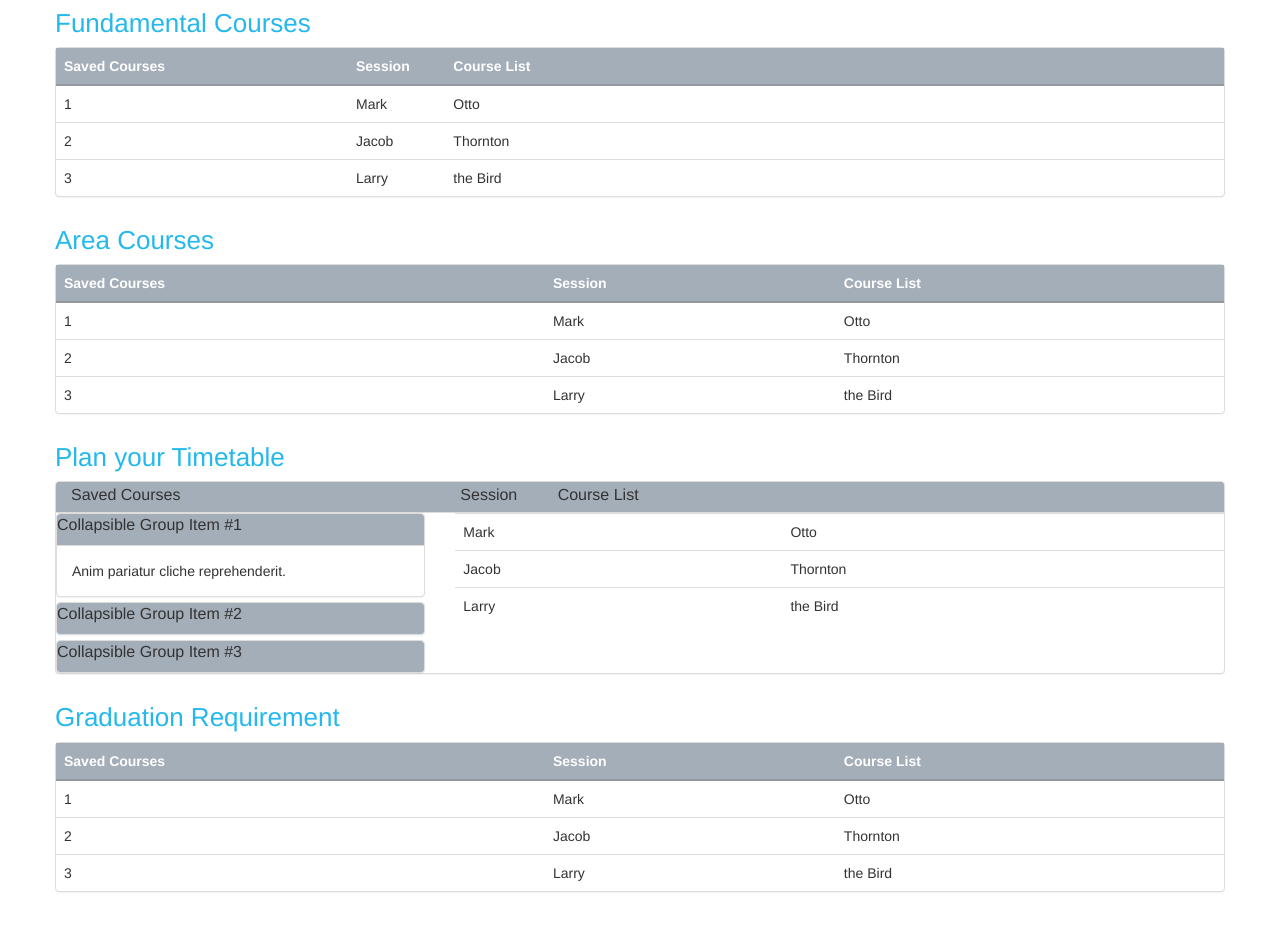
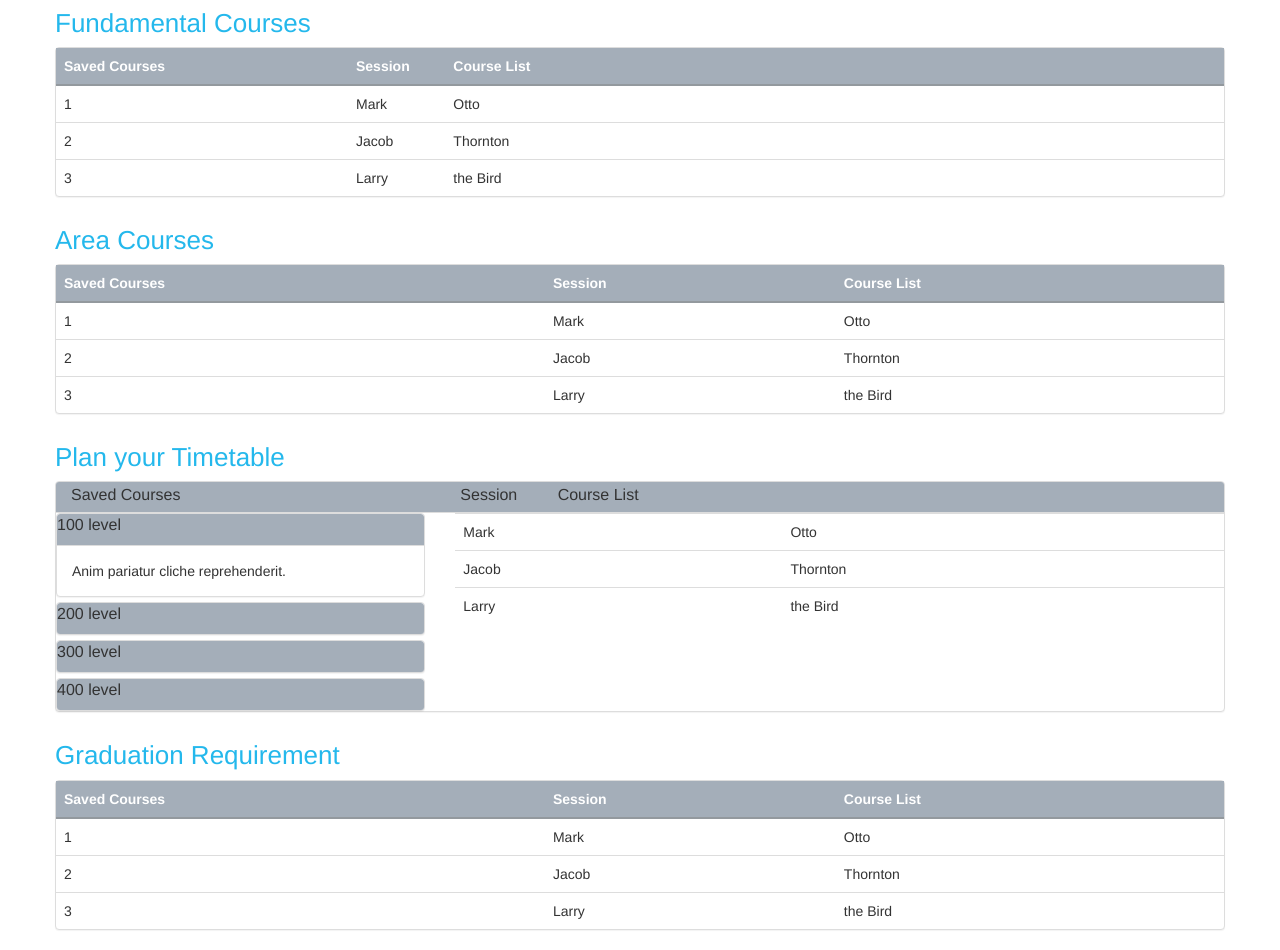
Before and after one commit to ETK/Courseplanner, a plain HTML site: page index.html in a window 1280 px wide. Before the commit the page ends 912 px from the top, so only its background shows below. Drawn offline with nearby package versions, Linux system fonts and the light colour scheme.

Commit message:
fix saved list

```diff
--- a/index.html
+++ b/index.html
@@ -100,13 +100,14 @@
         <div class="panel-title col-md-7">Course List</div>
        </div>
         <div class="row">
+          <!-- Saved course list -->
           <div class="col-md-4">
            <div class="panel-group" id="accordion" role="tablist" aria-multiselectable="true">
             <div class="panel panel-default">
               <div class="panel-heading" role="tab" id="headingOne">
                 <h4 class="panel-title">
                   <a data-toggle="collapse" data-parent="#accordion" href="#collapseOne" aria-expanded="true" aria-controls="collapseOne">
-                    Collapsible Group Item #1
+                    100 level
                   </a>
                 </h4>
               </div>
@@ -120,7 +121,7 @@
               <div class="panel-heading" role="tab" id="headingTwo">
                 <h4 class="panel-title">
                   <a class="collapsed" data-toggle="collapse" data-parent="#accordion" href="#collapseTwo" aria-expanded="false" aria-controls="collapseTwo">
-                    Collapsible Group Item #2
+                    200 level
                   </a>
                 </h4>
               </div>
@@ -134,11 +135,25 @@
               <div class="panel-heading" role="tab" id="headingThree">
                 <h4 class="panel-title">
                   <a class="collapsed" data-toggle="collapse" data-parent="#accordion" href="#collapseThree" aria-expanded="false" aria-controls="collapseThree">
-                    Collapsible Group Item #3
+                    300 level
                   </a>
                 </h4>
               </div>
               <div id="collapseThree" class="panel-collapse collapse" role="tabpanel" aria-labelledby="headingThree">
+                <div class="panel-body">
+                  Anim pariatur cliche reprehenderit.
+                </div>
+              </div>
+            </div>
+            <div class="panel panel-default">
+              <div class="panel-heading" role="tab" id="headingFour">
+                <h4 class="panel-title">
+                  <a class="collapsed" data-toggle="collapse" data-parent="#accordion" href="#collapseFour" aria-expanded="true" aria-controls="collapseOne">
+                    400 level
+                  </a>
+                </h4>
+              </div>
+              <div id="collapseFour" class="panel-collapse collapse" role="tabpanel" aria-labelledby="headingFour">
                 <div class="panel-body">
                   Anim pariatur cliche reprehenderit.
                 </div>
```
